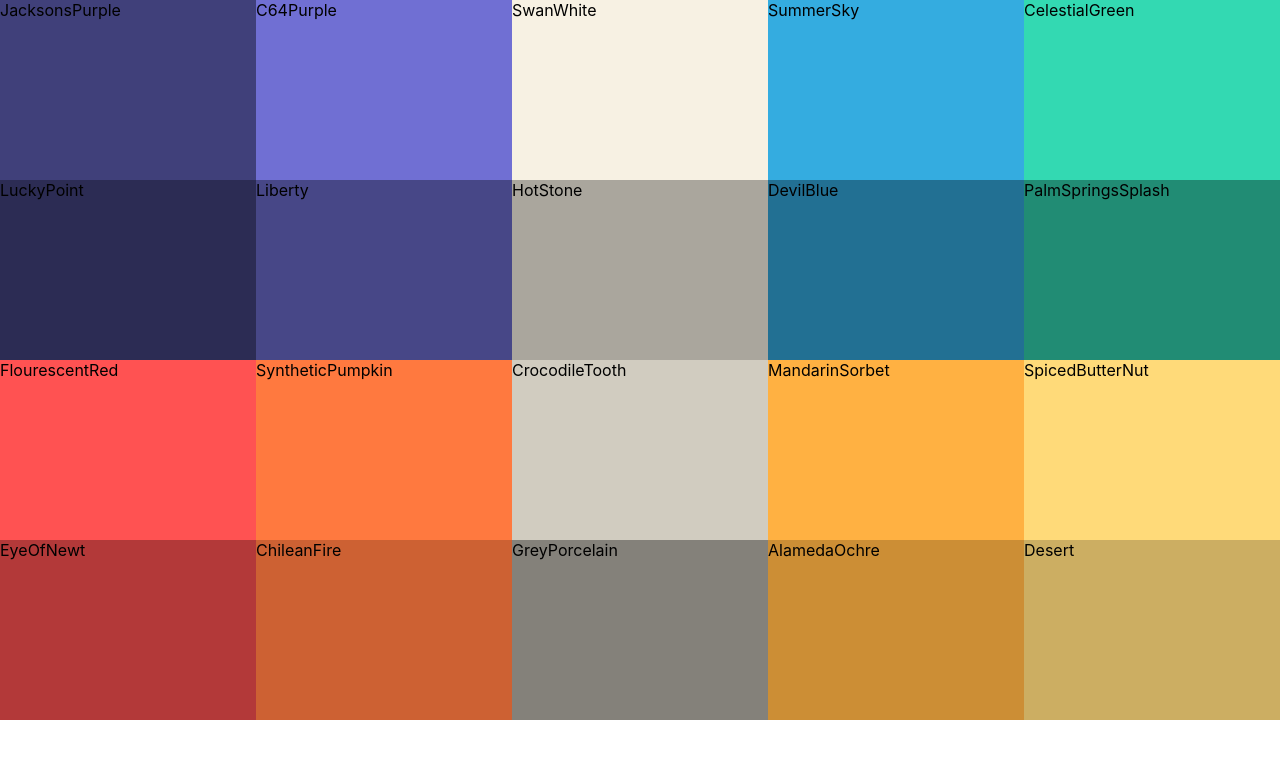
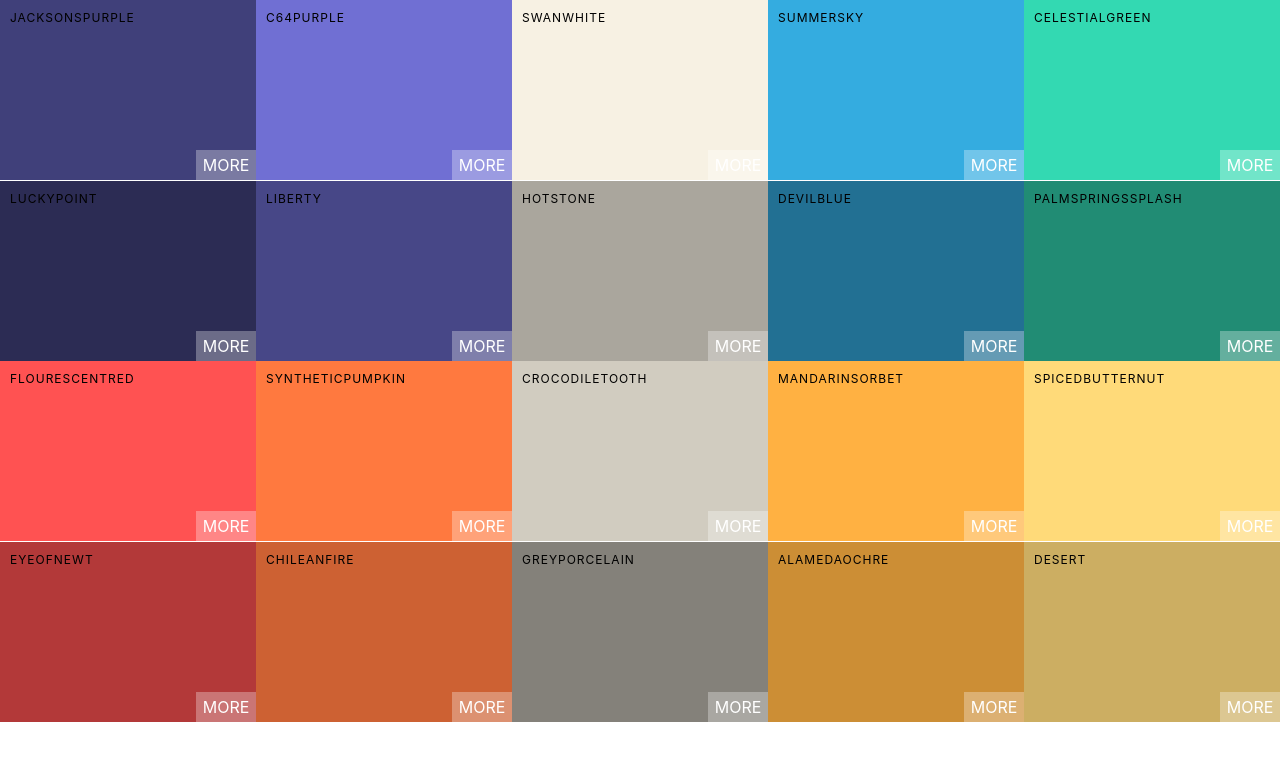
Before and after one commit to rgecoder/react-palette-project, a React (Create React App) app: page / in a window 1280 px wide. Shown: the top 760 px of the page. Built offline with nearby package versions, Linux system fonts and the light colour scheme.

Commit message:
Add styling ColorBox

```diff
--- a/src/ColorBox.css
+++ b/src/ColorBox.css
@@ -5,4 +5,57 @@
   display: inline-block;
   position: relative;
   cursor: pointer;
+  margin-bottom: -3.5px;
+
 }
+
+.copy-button{
+  width:100px;
+  height: 30px;
+  position: absolute;
+  display: inline-block;
+  top:50%;
+  left: 50%;
+  margin-left: -50px;
+  margin-top: -15px;
+  text-align:center;
+  outline: none;
+  background: rgba(255,255,255,0.3);
+  font-size: 1rem;
+  list-style: 30px;
+  color: white;
+  text-transform: uppercase;
+  border: none;
+  opacity: 0;
+
+}
+
+.ColorBox:hover .copy-button {
+  opacity: 1;
+  transition: 0.5s;
+}
+
+.box-content{
+  position: absolute;
+  padding: 10px;
+  width: 100%;
+  left:0px;
+  color: black;
+  letter-spacing: 1px;
+  text-transform: uppercase;
+  font-size: 12px;
+}
+
+.see-more{
+  background: rgba(255,255,255,0.3);
+  position: absolute;
+  border: none;
+  right: 0px;
+  bottom: 0px;
+  color: white;
+  width: 60px;
+  height: 30px;
+  text-align: center;
+  line-height: 30px;
+  text-transform: uppercase;
+}
--- a/src/ColorBox.js
+++ b/src/ColorBox.js
@@ -4,9 +4,16 @@
 
 class ColorBox extends Component {
   render() {
+    const {name, background} = this.props;
     return (
-      <div style={{background:this.props.background}} className="ColorBox">
-        <span>{this.props.name}</span>
+      <div style={{background}} className="ColorBox">
+        <div className="copy-container">
+          <div className="box-content">
+            <span>{name}</span>
+          </div>
+          <button className="copy-button">Copy</button>
+        </div>
+        <span className="see-more">More</span>
 
       </div>
     )
```
